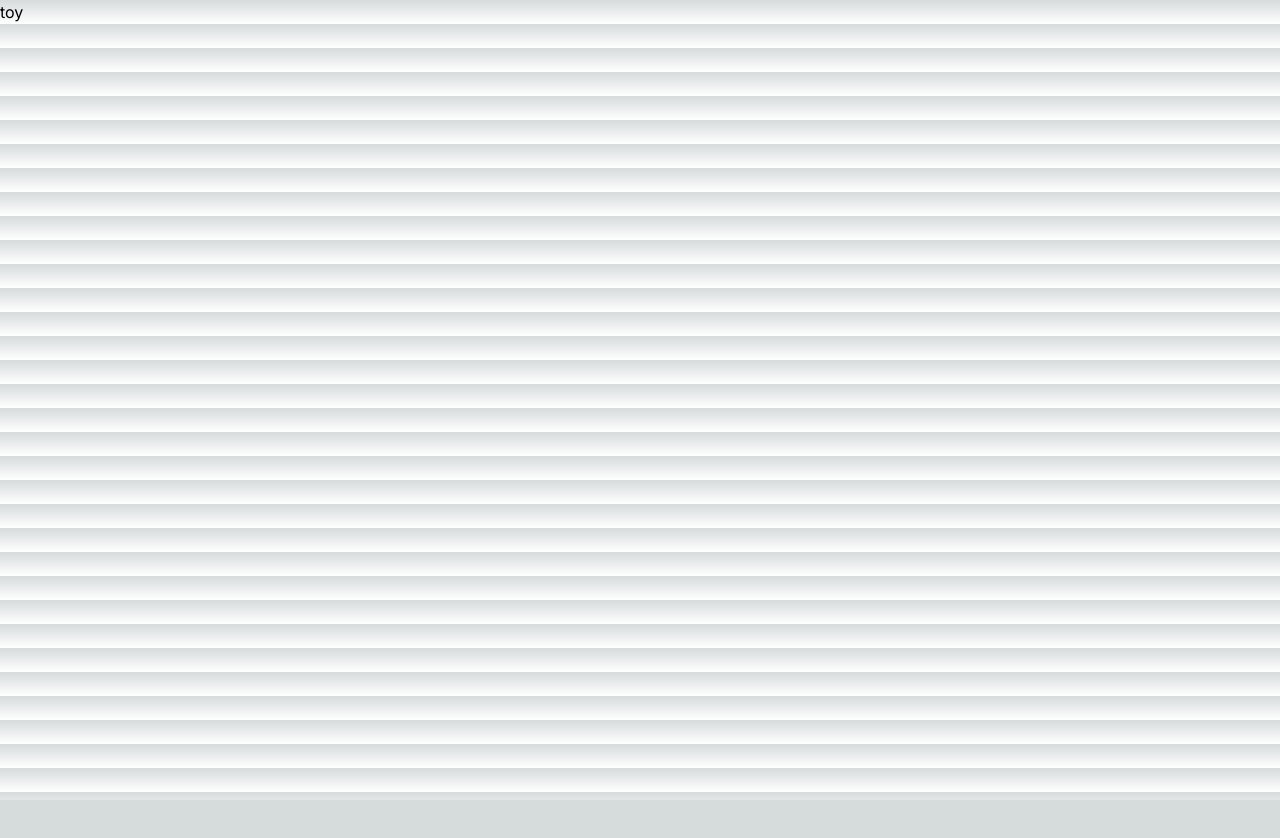
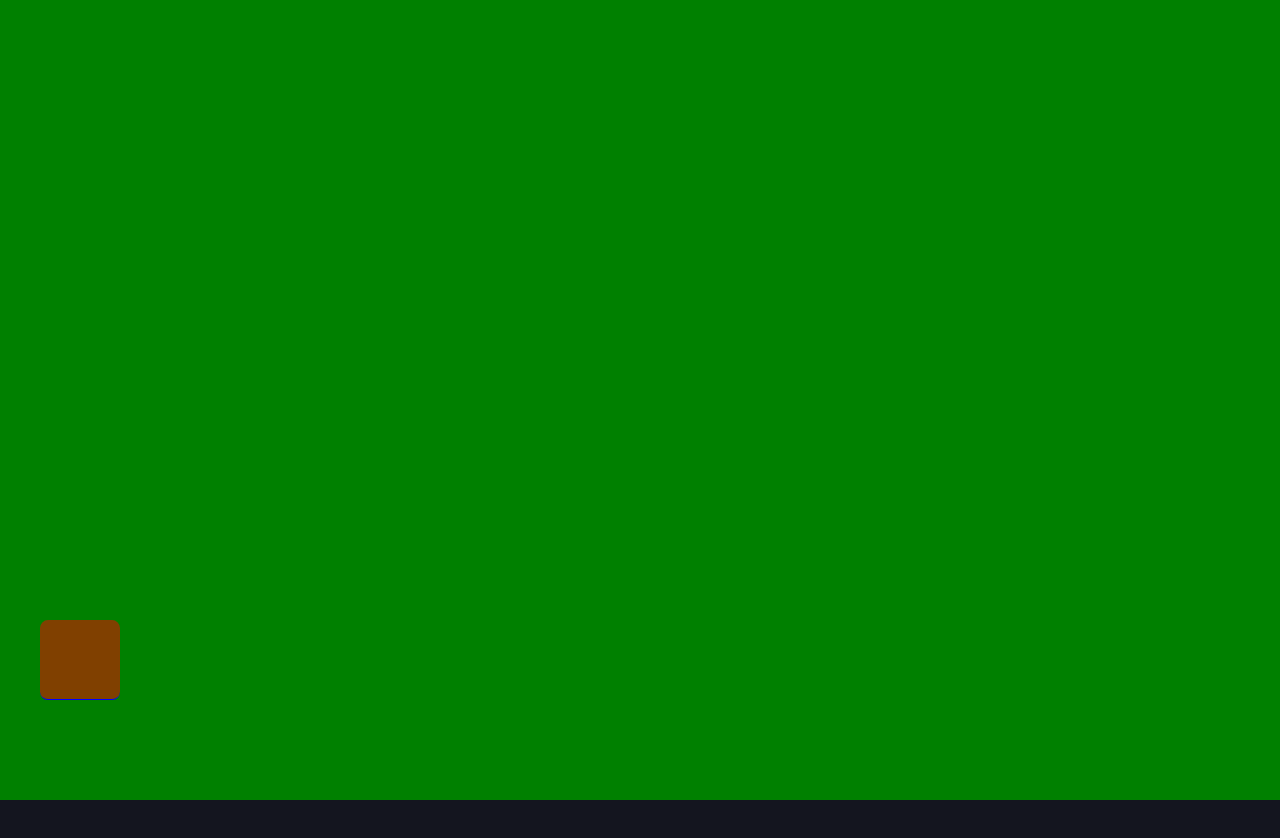
Before and after one commit to nirenovic/playground, a Next.js app: page / in a window 1280 px wide. Shown: the top 838 px of the page. Before the commit the page ends 800 px from the top, so only its background shows below. Built offline with nearby package versions, Linux system fonts and the light colour scheme.

Commit message:
integrated matter-js physics to html elements with className: 'toy'. Work in progress.

```diff
--- a/app/page.tsx
+++ b/app/page.tsx
@@ -1,8 +1,6 @@
 import Image from "next/image";
-import ToyBox from "@/components/ToyBox";
+import PlayGround from "@/components/PlayGround";
 
 export default function Home() {
-  return (
-    <ToyBox />
-  );
+  return <PlayGround />;
 }
--- /dev/null
+++ b/components/PlayGround.tsx
@@ -0,0 +1,81 @@
+"use client";
+
+import ToyBox from "@/components/ToyBox";
+import React, { useEffect } from 'react';
+import Matter from "matter-js"
+
+export default function PlayGround() {
+  useEffect(() => {
+    // Create a Matter.js engine
+    const engine = Matter.Engine.create();
+
+    // Create a Matter.js renderer
+    const render = Matter.Render.create({
+      element: document.getElementById('playGround'),
+      engine: engine,
+      options: {
+        width: window.innerWidth,
+        height: window.innerHeight,
+        showAngleIndicator: true
+      }
+    });
+
+    // Get DOM elements with class 'toy'
+    const toys = document.getElementsByClassName('toy');
+
+    // Create Matter.js bodies for each DOM element
+    const toyBodies = [];
+    for (let i = 0; i < toys.length; i++) {
+      const toy = toys[i];
+      const rect = toy.getBoundingClientRect();
+      const body = Matter.Bodies.rectangle(
+        rect.left + rect.width / 2,
+        rect.top + rect.height / 2,
+        rect.width,
+        rect.height,
+        { isStatic: false }
+      );
+      toyBodies.push(body);
+      Matter.World.add(engine.world, body); // Add the body to the Matter.js world
+    }
+
+    // Create a ground body
+    const ground = Matter.Bodies.rectangle(
+      window.innerWidth / 2, // Center horizontally
+      window.innerHeight - 130, // Position above the bottom of the screen
+      window.innerWidth,
+      20,
+      {
+        isStatic: true
+      }
+    );
+    Matter.World.add(engine.world, ground);
+
+    // Run the engine
+    Matter.Engine.run(engine);
+
+    // Run the renderer
+    Matter.Render.run(render);
+
+    // Update positions of DOM elements based on Matter.js body positions
+    const updateElements = () => {
+      for (let i = 0; i < toys.length; i++) {
+        const toy = toys[i];
+        const body = toyBodies[i];
+        const posX = body.position.x
+        const posY = body.position.y;
+        toy.style.transform = `translate(${posX}px, ${posY}px)`;
+      }
+    };
+
+    // Update positions on every render
+    Matter.Events.on(engine, 'afterUpdate', updateElements);
+    //Matter.Runner.run(Matter.Render)
+  }, []);
+
+  return (
+    <div id="playGround">
+      <ToyBox></ToyBox>
+    </div>
+  );
+}
--- a/components/Toy.tsx
+++ b/components/Toy.tsx
@@ -2,6 +2,6 @@
 
 export default function Toy() {
 	return (
-		<div class="toy">toy</div>
+		<div id="toy" className="toy"></div>
 	)
 }
--- a/package.json
+++ b/package.json
@@ -19,6 +19,7 @@
     "@types/react-dom": "^18",
     "eslint": "^8",
     "eslint-config-next": "14.2.2",
+    "matter-js": "^0.19.0",
     "postcss": "^8",
     "sass": "^1.75.0",
     "tailwindcss": "^3.4.1",
--- /dev/null
+++ b/styles/components/playGround.module.scss
@@ -0,0 +1,6 @@
+#playGround
+{
+	width: 100vw;
+	height: 100vh;
+	//background: red;
+}
--- /dev/null
+++ b/styles/components/toy.module.scss
@@ -0,0 +1,9 @@
+.toy
+{
+	width: 80px;
+	height: 80px;
+	border-radius: 8px;
+	//background: #ededed;
+	background: rgba(255, 0, 0, 0.5);
+	border-bottom: 1px solid blue;
+}
--- a/styles/globals.css
+++ b/styles/globals.css
@@ -8,6 +8,7 @@
   --background-end-rgb: 255, 255, 255;
 }
 
+/*
 @media (prefers-color-scheme: dark) {
   :root {
     --foreground-rgb: 255, 255, 255;
@@ -25,6 +26,15 @@ body {
     )
     rgb(var(--background-start-rgb));
 }
+*/
+
+body
+{
+  width: 100vw;
+  height: 100vh;
+  //overflow: hidden;
+  background: green;
+}
 
 @layer utilities {
   .text-balance {
--- a/styles/style.scss
+++ b/styles/style.scss
@@ -1 +1,4 @@
+// components
+@import "./components/playGround.module.scss";
 @import "./components/toyBox.module.scss";
+@import "./components/toy.module.scss";
```
Also changed, not shown: styles/components/toyBox.module.scss (line endings or trailing spaces), 1 other file (tests, documents, lock files or other folders).
